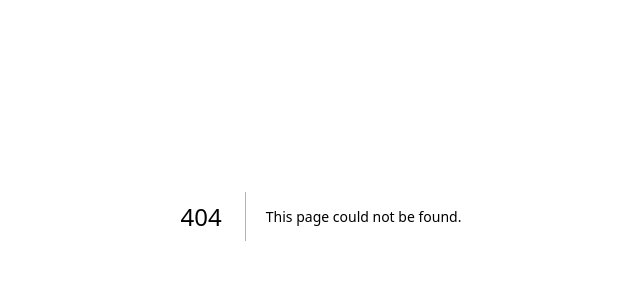
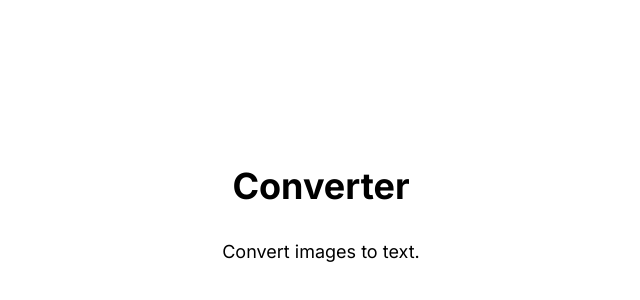
Before and after one commit to louisjoety/travel-toolkit, a Next.js app in the folder frontend/: page /converter in a window 1280 px wide. Before the commit this address had no page. Shown: the part 184-484 px from the top of the page, without its empty margins (319-959 px from the left). Built offline with nearby package versions, Linux system fonts and the light colour scheme.

Commit message:
converter route placeholder made

```diff
--- /dev/null
+++ b/frontend/app/converter/page.tsx
@@ -0,0 +1,10 @@
+import "../globals.css";
+
+export default function Converter() {
+  return (
+    <main className="flex min-h-screen flex-col items-center justify-center p-24">
+      <h1 className="text-4xl font-bold mb-8">Converter</h1>
+      <p className="text-lg">Convert images to text.</p>
+    </main>
+  );
+}
```
